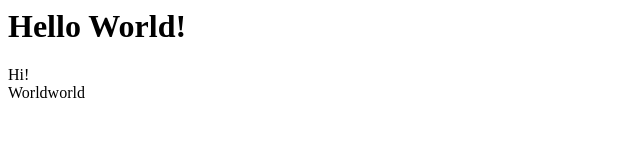
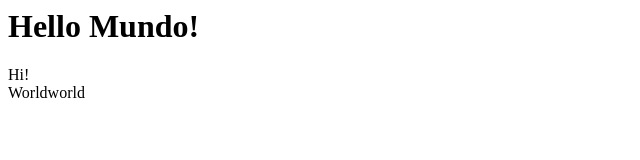
Before and after one commit to bengcojeff/sample-html, a plain HTML site: page index.html in a window 1280 px wide. Shown: the full height of the page, 0-640 px from the left. Drawn offline with Linux system fonts and the light colour scheme.

Commit message:
Update index.html

```diff
--- a/index.html
+++ b/index.html
@@ -1,7 +1,7 @@
 <html>
 
 <body>
-    <h1>Hello World!</h1>
+    <h1>Hello Mundo!</h1>
     <div>Hi!</div>
     <div>Worldworld</div>
 
```
